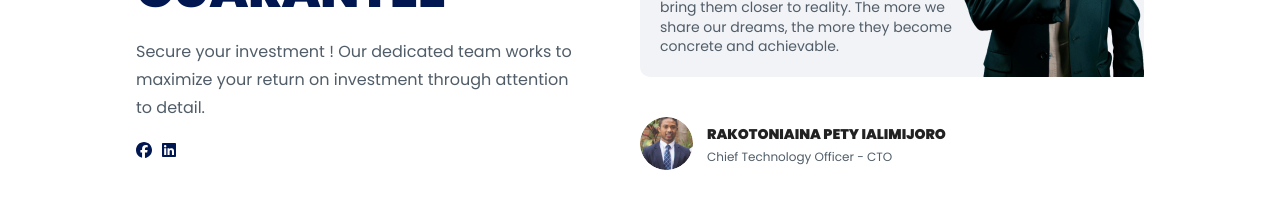
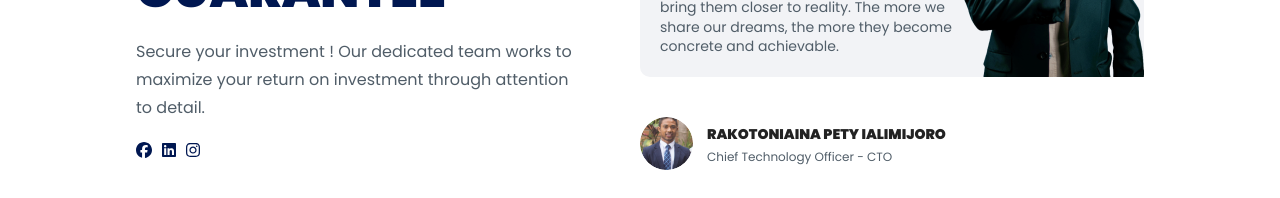
Before and after one commit to maxime-dot/website3, a Next.js app: page / in a window 1280 px wide. Shown: the part 6940-7138 px from the top of the page. Built offline with nearby package versions, Linux system fonts and the light colour scheme.

Commit message:
refactor: change company social network link

```diff
--- a/src/components/sections/teams/Teams.tsx
+++ b/src/components/sections/teams/Teams.tsx
@@ -3,7 +3,11 @@ import React, {useState, useEffect} from "react";
 import dynamic from "next/dynamic";
 import {useRouter} from "next/navigation";
 import {FontAwesomeIcon} from "@fortawesome/react-fontawesome";
-import {faFacebook, faLinkedin} from "@fortawesome/free-brands-svg-icons";
+import {
+  faFacebook,
+  faLinkedin,
+  faInstagram,
+} from "@fortawesome/free-brands-svg-icons";
 import Link from "next/link";
 import Image from "next/image";
 import LoadingModal from "../../modal-lets-talk/LoadingModal";
@@ -73,7 +77,7 @@ const Teams: React.FC = () => {
           </p>
           <div className="profile-social-link d-flex flex-row">
             <Link
-              href={"https://www.facebook.com"}
+              href={"https://www.facebook.com/profile.php?id=100064269933528"}
               passHref={true}
               className="social-link"
               target="_blank"
@@ -82,13 +86,24 @@ const Teams: React.FC = () => {
               <FontAwesomeIcon icon={faFacebook} className="link-icon" />
             </Link>
             <Link
-              href={"https://www.linkedin.com"}
+              href={
+                "https://www.linkedin.com/company/73925143/admin/feed/posts/"
+              }
               passHref={true}
               className="social-link"
               target="_blank"
               title="Akata Goavana Linkedin Account"
             >
               <FontAwesomeIcon icon={faLinkedin} className="link-icon" />
+            </Link>
+            <Link
+              href={"https://www.instagram.com/akata_goavana/"}
+              passHref={true}
+              className="social-link"
+              target="_blank"
+              title="Akata Goavana Instagram Account"
+            >
+              <FontAwesomeIcon icon={faInstagram} className="link-icon" />
             </Link>
           </div>
         </div>
```
